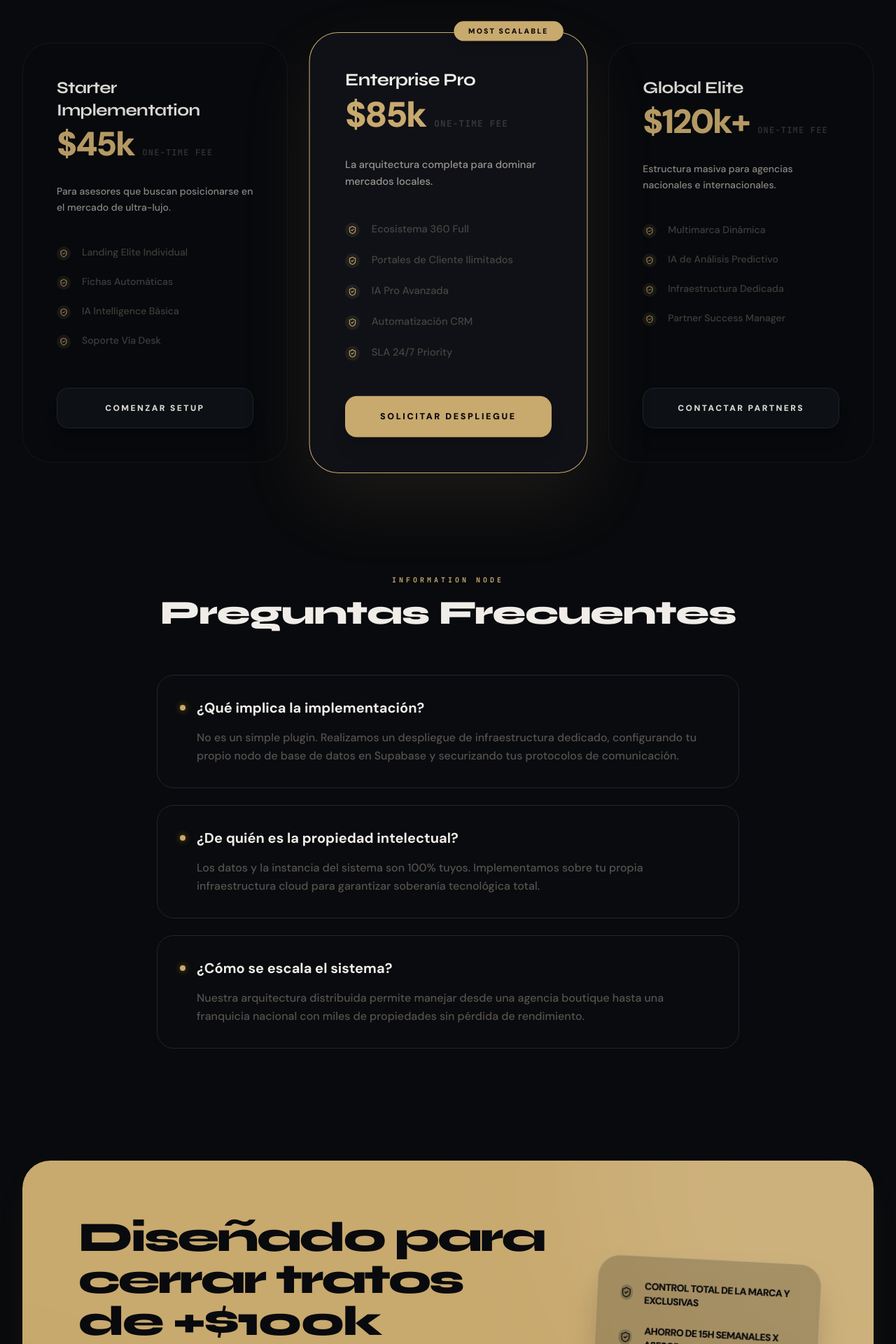
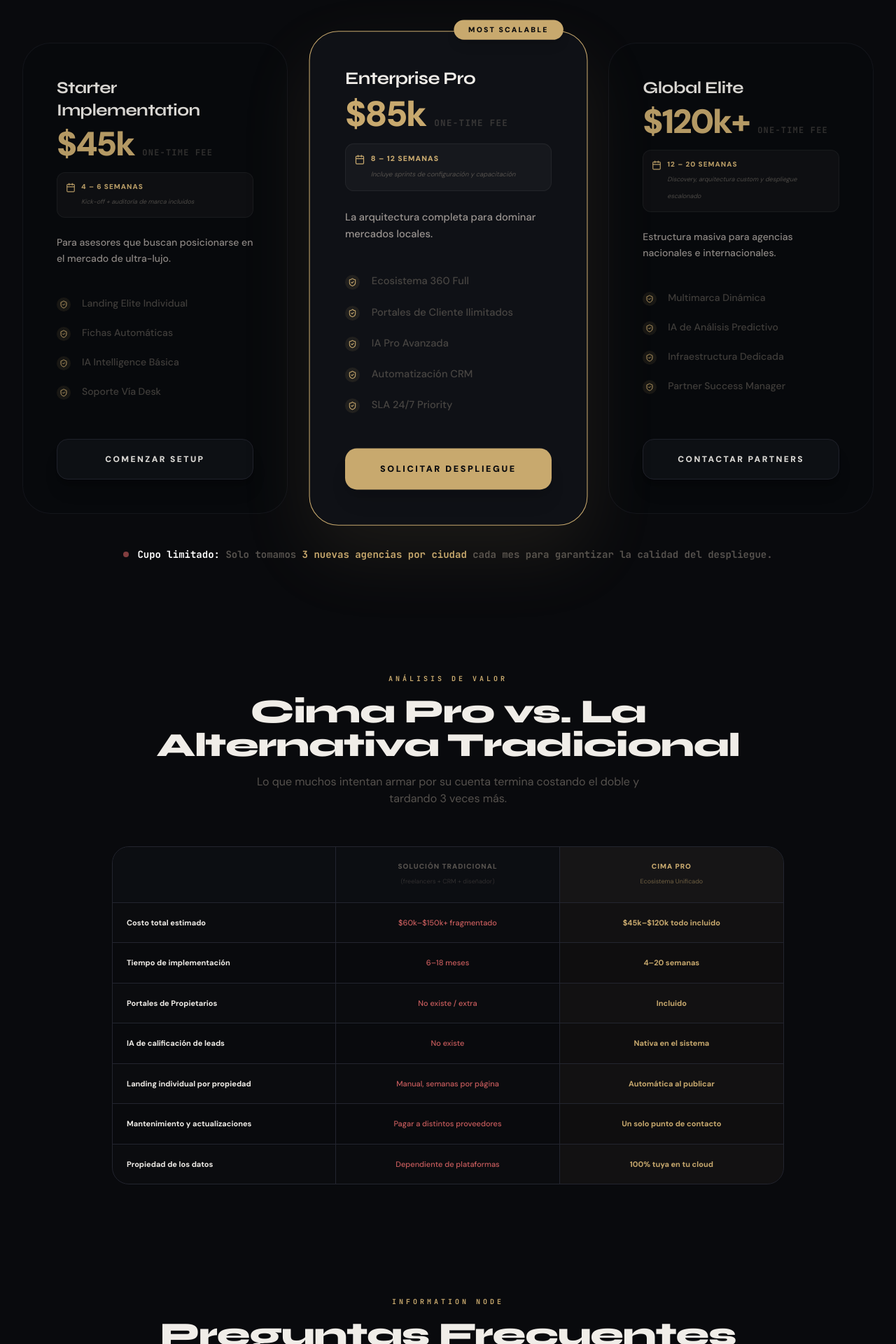
Before and after one commit to stefanoalexeibot/realstate, a Next.js app: page /pro in a window 1280 px wide. Shown: the part 6680-8600 px from the top of the page at 70% size. Built offline with nearby package versions, Linux system fonts and the light colour scheme; no server answers.

Commit message:
feat: add delivery times to pricing, comparison table, scarcity note, 4 new FAQs, sticky mobile CTA

```diff
--- a/app/pro/page.tsx
+++ b/app/pro/page.tsx
@@ -4,7 +4,7 @@ import Link from "next/link";
 import Image from "next/image";
 import {
     ShieldCheck, Zap, Globe, MessageCircle, BarChart3,
-    ArrowRight, Sparkles, Building2, UserCheck, Layout
+    ArrowRight, Sparkles, Building2, UserCheck, Layout, Calendar
 } from "lucide-react";
 import { motion } from "framer-motion";
 import FadeIn from "@/components/landing/fade-in";
@@ -163,6 +163,22 @@ const FAQS = [
     {
         q: "¿Cómo se escala el sistema?",
         a: "Nuestra arquitectura distribuida permite manejar desde una agencia boutique hasta una franquicia nacional con miles de propiedades sin pérdida de rendimiento."
+    },
+    {
+        q: "¿Por qué no contratar un desarrollador independiente más barato?",
+        a: "Un freelancer puede construir partes del sistema, pero no el ecosistema. Necesitarías contratar por separado: diseñador UX, desarrollador backend, experto en CRM, especialista en IA y alguien que los integre. El proceso toma meses, los errores de integración son costosos, y cuando algo falla, nadie es responsable. Con Cima Pro tienes un solo equipo, un solo contrato y un solo punto de responsabilidad."
+    },
+    {
+        q: "¿En cuánto tiempo comienza a generar resultados?",
+        a: "La mayoría de nuestros clientes registran su primer lead calificado en los primeros 7 días post-lanzamiento. El Portal de Propietarios comienza a generar exclusivas nuevas desde la primera reunión en que lo demuestras."
+    },
+    {
+        q: "¿Funciona si ya tengo un CRM o sitio web?",
+        a: "Sí. Realizamos una auditoría de lo que ya tienes y decidimos qué migramos, qué integramos y qué reemplazamos. El objetivo es no tirar nada que funcione, sino potenciarlo dentro del ecosistema."
+    },
+    {
+        q: "¿Qué pasa si quiero expandirme a otra ciudad?",
+        a: "El sistema está diseñado para escalar geográficamente. Agregar una nueva ciudad o sucursal es una configuración de días, no meses. Ya tienes la infraestructura lista para crecer."
     }
 ];
 
@@ -398,7 +414,9 @@ export default function CimaProPage() {
                                     desc: "Para asesores que buscan posicionarse en el mercado de ultra-lujo.",
                                     features: ["Landing Elite Individual", "Fichas Automáticas", "IA Intelligence Básica", "Soporte Vía Desk"],
                                     button: "Comenzar Setup",
-                                    highlight: false
+                                    highlight: false,
+                                    delivery: "4 – 6 semanas",
+                                    deliveryNote: "Kick-off + auditoría de marca incluidos"
                                 },
                                 {
                                     name: "Enterprise Pro",
@@ -406,7 +424,9 @@ export default function CimaProPage() {
                                     desc: "La arquitectura completa para dominar mercados locales.",
                                     features: ["Ecosistema 360 Full", "Portales de Cliente Ilimitados", "IA Pro Avanzada", "Automatización CRM", "SLA 24/7 Priority"],
                                     button: "Solicitar Despliegue",
-                                    highlight: true
+                                    highlight: true,
+                                    delivery: "8 – 12 semanas",
+                                    deliveryNote: "Incluye sprints de configuración y capacitación"
                                 },
                                 {
                                     name: "Global Elite",
@@ -414,7 +434,9 @@ export default function CimaProPage() {
                                     desc: "Estructura masiva para agencias nacionales e internacionales.",
                                     features: ["Multimarca Dinámica", "IA de Análisis Predictivo", "Infraestructura Dedicada", "Partner Success Manager"],
                                     button: "Contactar Partners",
-                                    highlight: false
+                                    highlight: false,
+                                    delivery: "12 – 20 semanas",
+                                    deliveryNote: "Discovery, arquitectura custom y despliegue escalonado"
                                 }
                             ].map((plan, i) => (
                                 <div key={i} className={`p-12 rounded-[40px] border transition-all duration-700 flex flex-col relative overflow-visible group ${plan.highlight ? "bg-cima-card border-cima-gold shadow-[0_40px_100px_rgba(200,169,110,0.1)] scale-105 z-20" : "bg-cima-bg/40 border-cima-border/50 scale-100 opacity-90 hover:opacity-100 hover:border-cima-gold/30 hover:scale-[1.02]"}`}>
@@ -422,9 +444,17 @@ export default function CimaProPage() {
                                         <div className="absolute -top-4 right-8 bg-cima-gold text-cima-bg text-[10px] font-black uppercase tracking-[0.2em] py-1.5 px-5 rounded-full shadow-lg z-30">Most Scalable</div>
                                     )}
                                     <h4 className="font-heading font-bold text-2xl mb-2 tracking-tight group-hover:text-cima-gold transition-colors">{plan.name}</h4>
-                                    <div className="mb-8">
+                                    <div className="mb-4">
                                         <span className="text-5xl font-black text-cima-gold tracking-tighter">{plan.price}</span>
                                         <span className="text-cima-text-dim text-xs ml-3 font-mono font-bold uppercase tracking-widest opacity-60">One-Time Fee</span>
+                                    </div>
+                                    {/* Delivery time */}
+                                    <div className="flex items-start gap-2 mb-6 p-3 rounded-xl bg-white/[0.03] border border-white/5">
+                                        <Calendar className="w-3.5 h-3.5 text-cima-gold shrink-0 mt-0.5" />
+                                        <div>
+                                            <span className="text-[10px] font-black text-cima-gold uppercase tracking-widest block">{plan.delivery}</span>
+                                            <span className="text-[9px] text-cima-text-dim italic">{plan.deliveryNote}</span>
+                                        </div>
                                     </div>
                                     <p className="text-cima-text-muted text-sm mb-10 leading-relaxed font-medium min-h-[48px]">{plan.desc}</p>
                                     <ul className="space-y-5 mb-12 flex-1">
@@ -443,6 +473,62 @@ export default function CimaProPage() {
                                     >
                                         {plan.button}
                                     </Link>
+                                </div>
+                            ))}
+                        </div>
+
+                        {/* Scarcity note */}
+                        <div className="mt-12 flex items-center justify-center gap-3">
+                            <div className="w-2 h-2 rounded-full bg-red-400 animate-pulse" />
+                            <p className="text-sm text-cima-text-dim font-mono font-bold text-center">
+                                <span className="text-white">Cupo limitado:</span> Solo tomamos <span className="text-cima-gold">3 nuevas agencias por ciudad</span> cada mes para garantizar la calidad del despliegue.
+                            </p>
+                        </div>
+                    </FadeIn>
+                </section>
+
+                {/* Comparison Table */}
+                <section className="max-w-5xl mx-auto px-4 sm:px-8 mb-40 relative">
+                    <FadeIn>
+                        <div className="text-center mb-14">
+                            <span className="text-[10px] font-mono font-bold text-cima-gold uppercase tracking-[0.4em] mb-4 block">Análisis de Valor</span>
+                            <h2 className="font-heading font-black text-4xl sm:text-5xl text-cima-text tracking-tight">Cima Pro vs. La Alternativa Tradicional</h2>
+                            <p className="text-cima-text-dim mt-4 text-base max-w-xl mx-auto">Lo que muchos intentan armar por su cuenta termina costando el doble y tardando 3 veces más.</p>
+                        </div>
+
+                        <div className="rounded-3xl border border-cima-border overflow-hidden">
+                            {/* Header */}
+                            <div className="grid grid-cols-3 bg-cima-card/60">
+                                <div className="p-5 border-r border-cima-border" />
+                                <div className="p-5 border-r border-cima-border text-center">
+                                    <span className="text-[10px] font-black uppercase tracking-widest text-cima-text-dim block">Solución Tradicional</span>
+                                    <span className="text-[9px] text-cima-text-dim/50">(freelancers + CRM + diseñador)</span>
+                                </div>
+                                <div className="p-5 text-center bg-cima-gold/5">
+                                    <span className="text-[10px] font-black uppercase tracking-widest text-cima-gold block">Cima Pro</span>
+                                    <span className="text-[9px] text-cima-gold/50">Ecosistema Unificado</span>
+                                </div>
+                            </div>
+                            {/* Rows */}
+                            {[
+                                { item: "Costo total estimado", trad: "$60k–$150k+ fragmentado", cima: "$45k–$120k todo incluido", cimaGood: true },
+                                { item: "Tiempo de implementación", trad: "6–18 meses", cima: "4–20 semanas", cimaGood: true },
+                                { item: "Portales de Propietarios", trad: "No existe / extra", cima: "Incluido", cimaGood: true },
+                                { item: "IA de calificación de leads", trad: "No existe", cima: "Nativa en el sistema", cimaGood: true },
+                                { item: "Landing individual por propiedad", trad: "Manual, semanas por página", cima: "Automática al publicar", cimaGood: true },
+                                { item: "Mantenimiento y actualizaciones", trad: "Pagar a distintos proveedores", cima: "Un solo punto de contacto", cimaGood: true },
+                                { item: "Propiedad de los datos", trad: "Dependiente de plataformas", cima: "100% tuya en tu cloud", cimaGood: true },
+                            ].map((row, i) => (
+                                <div key={i} className={`grid grid-cols-3 border-t border-cima-border ${i % 2 === 0 ? "bg-white/[0.01]" : ""}`}>
+                                    <div className="p-4 sm:p-5 flex items-center border-r border-cima-border">
+                                        <span className="text-[11px] font-bold text-cima-text">{row.item}</span>
+                                    </div>
+                                    <div className="p-4 sm:p-5 flex items-center justify-center border-r border-cima-border">
+                                        <span className="text-[11px] text-red-400/80 font-medium text-center">{row.trad}</span>
+                                    </div>
+                                    <div className="p-4 sm:p-5 flex items-center justify-center bg-cima-gold/[0.03]">
+                                        <span className="text-[11px] text-cima-gold font-bold text-center">{row.cima}</span>
+                                    </div>
                                 </div>
                             ))}
                         </div>
@@ -523,6 +609,22 @@ export default function CimaProPage() {
             {/* Floating UI */}
             <VideoDemoBubble />
 
+            {/* Sticky mobile CTA */}
+            <div className="fixed bottom-0 inset-x-0 z-40 sm:hidden">
+                <div className="bg-cima-bg/95 backdrop-blur-xl border-t border-cima-border px-5 py-4 flex items-center gap-4">
+                    <div className="flex-1">
+                        <p className="text-[10px] font-black uppercase tracking-widest text-cima-gold">Cupo limitado</p>
+                        <p className="text-[11px] text-white font-bold">Solo 3 agencias por ciudad/mes</p>
+                    </div>
+                    <Link
+                        href="https://wa.me/528116307133?text=Hola!%20Quiero%20agendar%20una%20demo%20de%20Cima%20Pro."
+                        className="shrink-0 px-5 py-3 rounded-2xl bg-cima-gold text-cima-bg text-[11px] font-black uppercase tracking-widest"
+                    >
+                        Agendar Demo
+                    </Link>
+                </div>
+            </div>
+
             <footer className="border-t border-cima-border py-20 bg-cima-bg relative z-10">
                 <div className="max-w-7xl mx-auto px-4 sm:px-8">
                     <div className="grid grid-cols-1 md:grid-cols-2 justify-between items-center gap-10">
```
